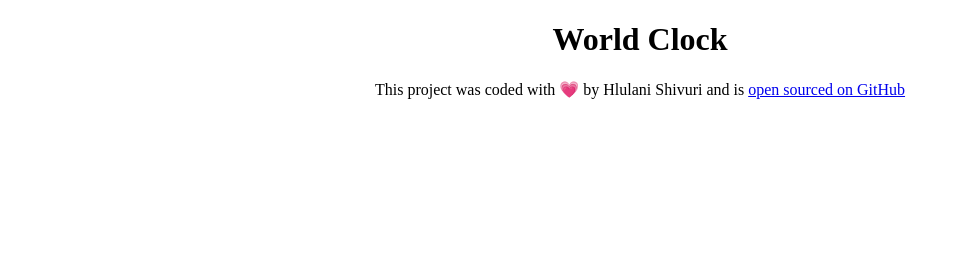
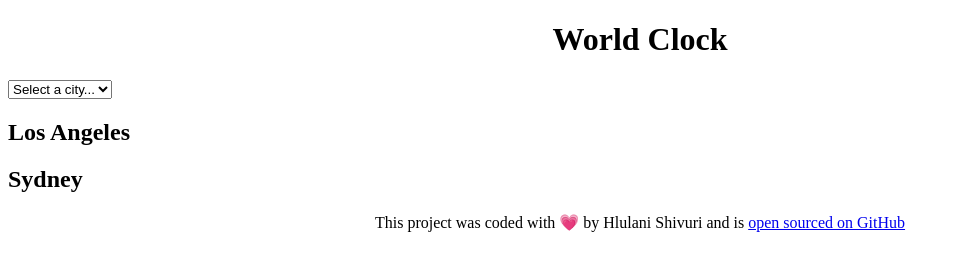
Before and after one commit to Hlulani-star/World-clock, a plain HTML site: page index.html in a window 1280 px wide. Shown: the whole page, without its empty margins (0-960 px from the left). Drawn offline with Linux system fonts and the light colour scheme.

Commit message:
added the basic HTML

```diff
--- a/index.html
+++ b/index.html
@@ -4,10 +4,30 @@
     <meta charset="UTF-8" />
     <meta name="viewport" content="width=device-width, initial-scale=1.0" />
     <link rel="stylesheet" href="css/style.css" />
-    <title>world Clock - Hlulani Shivuri</title>
+    <title>World Clock - Hlulani Shivuri</title>
   </head>
   <body>
+    <div class="container">
     <h1>World Clock</h1>
+
+    <select>
+        <option value="">Select a city...</option>
+        <option value="">London</option>
+       <option value="">New York</option>
+       <option value="">Auckland</option>
+    </select>
+
+    <div class="city">
+    <h2>Los Angeles</h2>
+    <div class="date"September 9th 2024></div>
+    <div class="time"2:26:10 PM></div>
+    </div>
+    <div class="city"></div>
+    <h2>Sydney</h2>
+    <div class="date"September 9th 2024></div>
+    <div class="time"2:26:10 PM></div>
+    </div>
+    </div>
     <footer>
       This project was coded with 💗 by Hlulani Shivuri and is
       <a href="https://github.com/Hlulani-star/World-clock" target="_blank">
```
